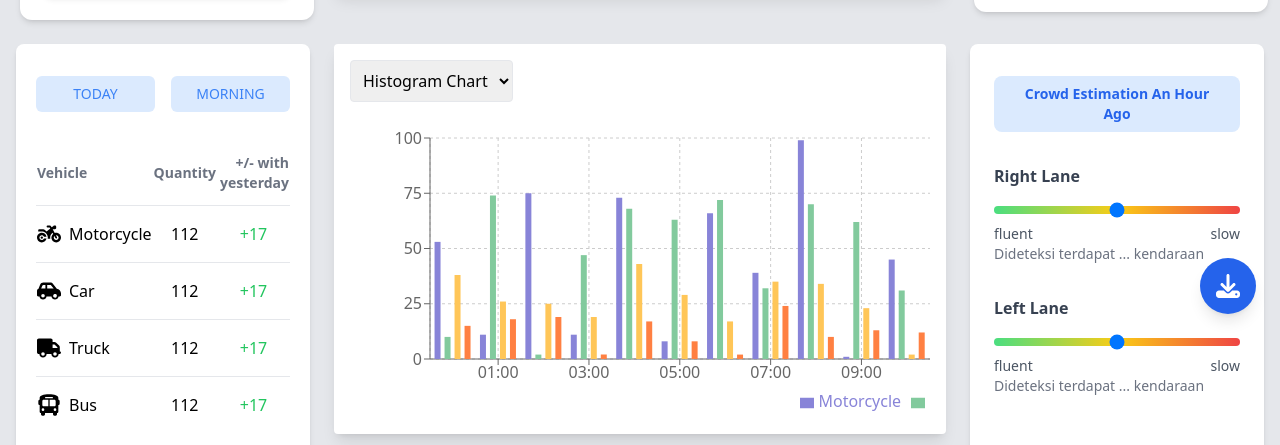
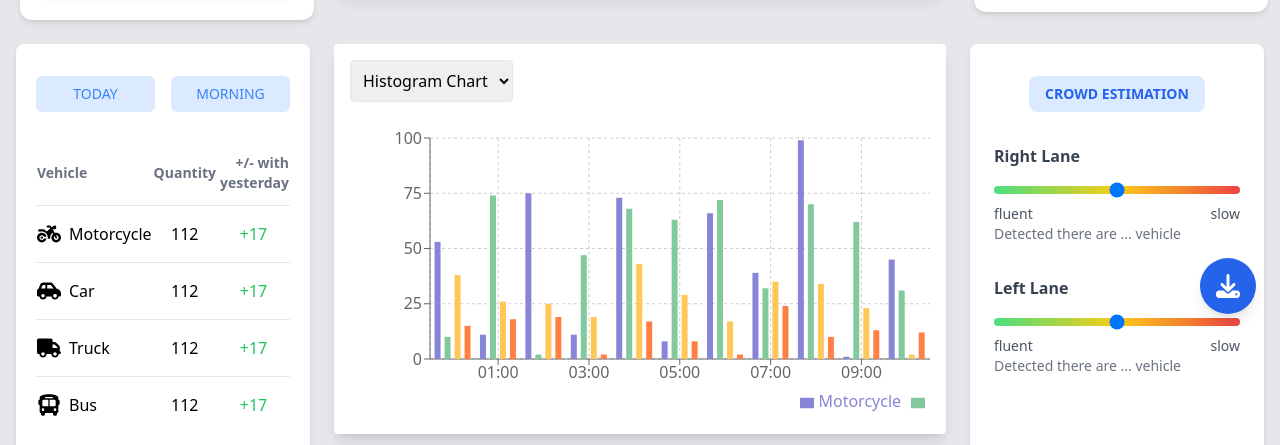
Before and after one commit to Annisaraulitaa/kp-kominfo, a Next.js app: page / in a window 1280 px wide. Shown: the part 462-907 px from the top of the page. Built offline with nearby package versions, Linux system fonts and the light colour scheme.

Commit message:
update komponen crowd

```diff
--- a/app/component/crowd.tsx
+++ b/app/component/crowd.tsx
@@ -13,7 +13,7 @@ export default function CrowdEstimation() {
         {/* Judul */}
         <div className='text-center mb-4'>
           <p className='text-sm bg-blue-100 text-blue-600 font-semibold px-4 py-2 rounded-lg inline-block'>
-            Crowd Estimation An Hour Ago
+            CROWD ESTIMATION
           </p>
         </div>
 
@@ -32,7 +32,7 @@ export default function CrowdEstimation() {
             <span>fluent</span>
             <span>slow</span>
           </div>
-          <h3 className='flex text-sm text-gray-500'>Dideteksi terdapat ... kendaraan </h3>
+          <h3 className='flex text-sm text-gray-500'>Detected there are ... vehicle </h3>
         </div>
 
         {/* Left Lane */}
@@ -50,7 +50,7 @@ export default function CrowdEstimation() {
             <span>fluent</span>
             <span>slow</span>
           </div>
-          <h3 className='flex text-sm text-gray-500'>Dideteksi terdapat ... kendaraan </h3>
+          <h3 className='flex text-sm text-gray-500'>Detected there are ... vehicle </h3>
         </div>
       </div>
     </div>
```
